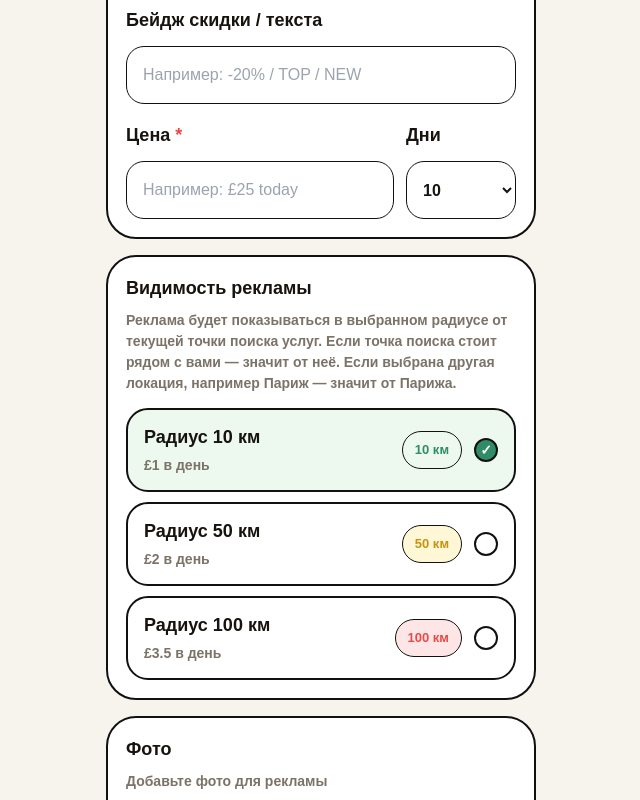
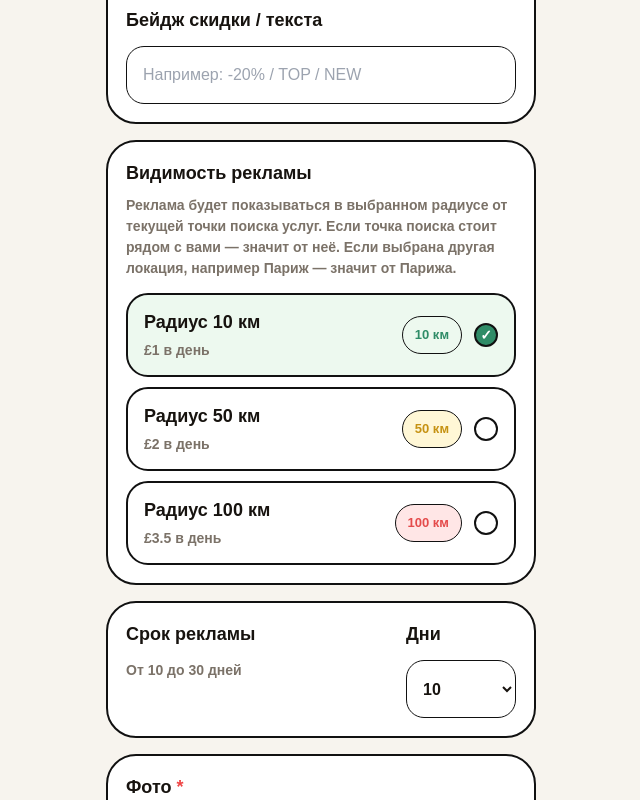
Before and after one commit to bellasalon4u-source/mapbookapp, a Next.js app: page /profile/promotions/new in a window 1280 px wide. Shown: the part 440-1240 px from the top of the page, without its empty margins (319-959 px from the left). Built offline with nearby package versions, Linux system fonts and the light colour scheme.

Commit message:
remove manual price field and keep promotion pricing dynamic

```diff
--- a/app/profile/promotions/new/page.tsx
+++ b/app/profile/promotions/new/page.tsx
@@ -17,7 +17,7 @@ const radiusOptions: RadiusOption[] = [
     id: '10',
     label: '10 км',
     km: 10,
-    pricePerDay: 1.0,
+    pricePerDay: 1,
     color: '#2f8c67',
     bg: '#edf9ef',
   },
@@ -25,7 +25,7 @@ const radiusOptions: RadiusOption[] = [
     id: '50',
     label: '50 км',
     km: 50,
-    pricePerDay: 2.0,
+    pricePerDay: 2,
     color: '#c69212',
     bg: '#fff7d6',
   },
@@ -46,7 +46,6 @@ export default function NewPromotionPage() {
   const [title, setTitle] = useState('');
   const [description, setDescription] = useState('');
   const [discountText, setDiscountText] = useState('');
-  const [price, setPrice] = useState('');
   const [days, setDays] = useState(10);
   const [radius, setRadius] = useState<RadiusOption['id']>('10');
   const [photoName, setPhotoName] = useState('');
@@ -75,12 +74,12 @@ export default function NewPromotionPage() {
     }
 
     if (!description.trim()) {
-      alert('Введите описание');
+      alert('Введите описание рекламы');
       return;
     }
 
-    if (!price.trim()) {
-      alert('Введите цену');
+    if (!photoName.trim()) {
+      alert('Добавьте фото для рекламы');
       return;
     }
 
@@ -252,83 +251,6 @@ export default function NewPromotionPage() {
               boxSizing: 'border-box',
             }}
           />
-
-          <div
-            style={{
-              marginTop: 18,
-              display: 'grid',
-              gridTemplateColumns: '1fr 110px',
-              gap: 12,
-            }}
-          >
-            <div>
-              <div
-                style={{
-                  fontSize: 18,
-                  fontWeight: 900,
-                  color: '#17130f',
-                  marginBottom: 12,
-                }}
-              >
-                Цена <span style={{ color: '#ef4444' }}>*</span>
-              </div>
-
-              <input
-                value={price}
-                onChange={(e) => setPrice(e.target.value)}
-                placeholder="Например: £25 today"
-                style={{
-                  width: '100%',
-                  height: 58,
-                  borderRadius: 18,
-                  border: '1.5px solid #111111',
-                  background: '#fff',
-                  padding: '0 16px',
-                  fontSize: 16,
-                  color: '#17130f',
-                  outline: 'none',
-                  boxSizing: 'border-box',
-                }}
-              />
-            </div>
-
-            <div>
-              <div
-                style={{
-                  fontSize: 18,
-                  fontWeight: 900,
-                  color: '#17130f',
-                  marginBottom: 12,
-                }}
-              >
-                Дни
-              </div>
-
-              <select
-                value={days}
-                onChange={(e) => setDays(Number(e.target.value))}
-                style={{
-                  width: '100%',
-                  height: 58,
-                  borderRadius: 18,
-                  border: '1.5px solid #111111',
-                  background: '#fff',
-                  padding: '0 12px',
-                  fontSize: 16,
-                  color: '#17130f',
-                  outline: 'none',
-                  boxSizing: 'border-box',
-                  fontWeight: 900,
-                }}
-              >
-                {Array.from({ length: 21 }, (_, index) => index + 10).map((day) => (
-                  <option key={day} value={day}>
-                    {day}
-                  </option>
-                ))}
-              </select>
-            </div>
-          </div>
         </div>
 
         <div
@@ -465,13 +387,93 @@ export default function NewPromotionPage() {
         >
           <div
             style={{
+              display: 'grid',
+              gridTemplateColumns: '1fr 110px',
+              gap: 12,
+            }}
+          >
+            <div>
+              <div
+                style={{
+                  fontSize: 18,
+                  fontWeight: 900,
+                  color: '#17130f',
+                  marginBottom: 12,
+                }}
+              >
+                Срок рекламы
+              </div>
+
+              <div
+                style={{
+                  fontSize: 14,
+                  lineHeight: 1.45,
+                  color: '#7b7268',
+                  fontWeight: 700,
+                  marginBottom: 12,
+                }}
+              >
+                От 10 до 30 дней
+              </div>
+            </div>
+
+            <div>
+              <div
+                style={{
+                  fontSize: 18,
+                  fontWeight: 900,
+                  color: '#17130f',
+                  marginBottom: 12,
+                }}
+              >
+                Дни
+              </div>
+
+              <select
+                value={days}
+                onChange={(e) => setDays(Number(e.target.value))}
+                style={{
+                  width: '100%',
+                  height: 58,
+                  borderRadius: 18,
+                  border: '1.5px solid #111111',
+                  background: '#fff',
+                  padding: '0 12px',
+                  fontSize: 16,
+                  color: '#17130f',
+                  outline: 'none',
+                  boxSizing: 'border-box',
+                  fontWeight: 900,
+                }}
+              >
+                {Array.from({ length: 21 }, (_, index) => index + 10).map((day) => (
+                  <option key={day} value={day}>
+                    {day}
+                  </option>
+                ))}
+              </select>
+            </div>
+          </div>
+        </div>
+
+        <div
+          style={{
+            marginTop: 16,
+            borderRadius: 30,
+            border: '2px solid #111111',
+            background: '#fff',
+            padding: 18,
+          }}
+        >
+          <div
+            style={{
               fontSize: 18,
               fontWeight: 900,
               color: '#17130f',
               marginBottom: 8,
             }}
           >
-            Фото
+            Фото <span style={{ color: '#ef4444' }}>*</span>
           </div>
 
           <div
```
